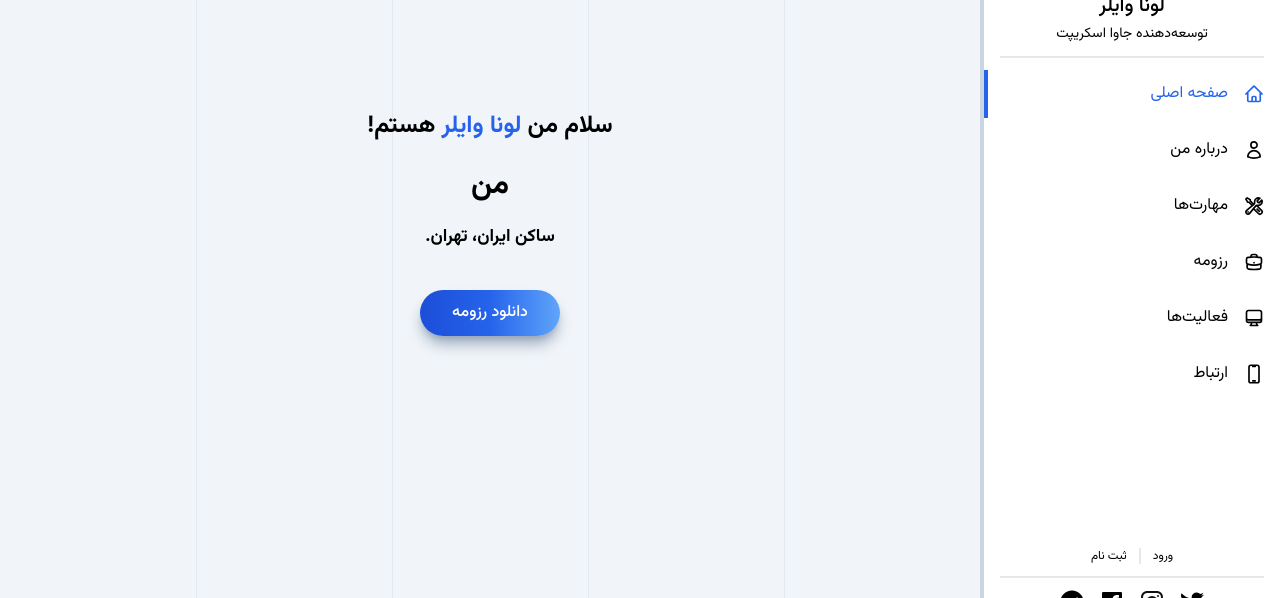
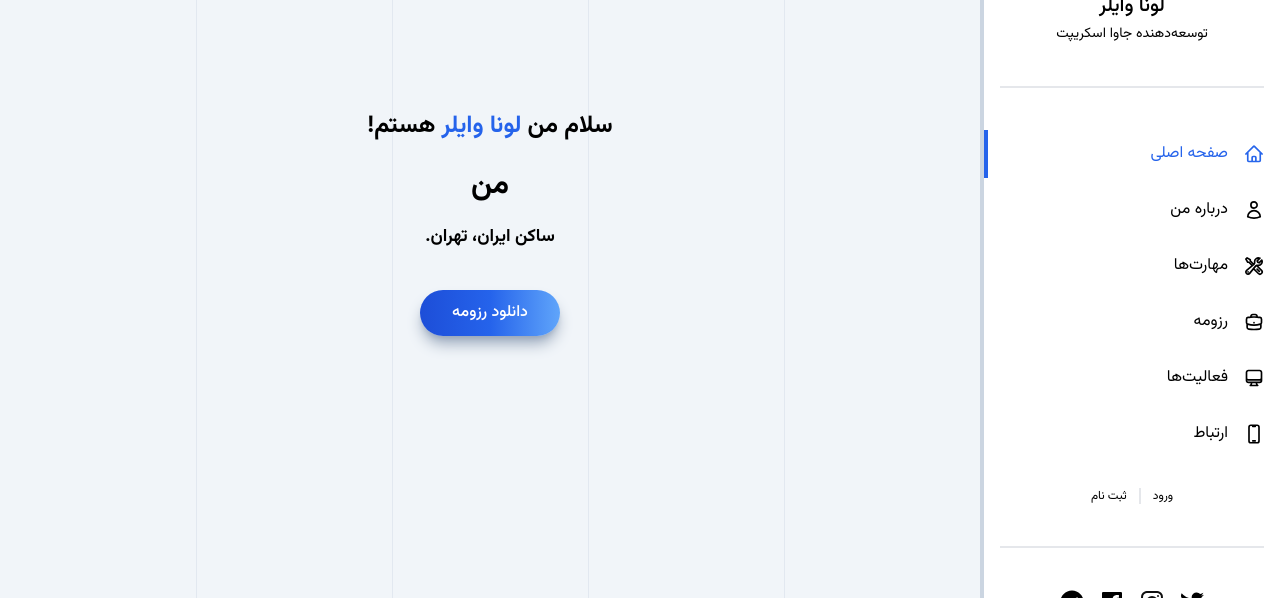
Before and after one commit to arman-mokhtari/next-portfolio, a Next.js app: page / in a window 1280 px wide. Shown: the part 178-776 px from the top of the page. Built offline with nearby package versions, Linux system fonts and the light colour scheme; no server answers.

Commit message:
admin links created

```diff
--- /dev/null
+++ b/src/components/shared/sidebar/AdminDashboardLink.tsx
@@ -0,0 +1,25 @@
+import { checkRole } from "@/utils/roles";
+import Image from "next/image";
+import Link from "next/link";
+import React from "react";
+
+const AdminDashboardLink = () => {
+  if (checkRole("admin"))
+    return (
+      <Link
+        href="/admin/dashboard"
+        className="flex items-center justify-start gap-4 bg-transparent px-4 py-3"
+      >
+        <Image
+          src="/assets/icons/sidebar/dashboard.svg"
+          alt="پنل ادمین"
+          width={20}
+          height={20}
+          className="sidebar-svg"
+        />
+        <p className="base-medium">پنل ادمین</p>
+      </Link>
+    );
+};
+
+export default AdminDashboardLink;
--- /dev/null
+++ b/src/components/shared/sidebar/MobileNavContent.tsx
@@ -0,0 +1,47 @@
+"use client"
+
+import { SheetClose } from "@/components/ui/sheet";
+import { sidebarLinks } from "@/constants";
+import Image from "next/image";
+import Link from "next/link";
+import { usePathname } from "next/navigation";
+
+const MobileNavContent = () => {
+  const pathname = usePathname();
+
+  return (
+    <section className="flex h-full flex-col gap-2 pt-1">
+      {sidebarLinks.map((item) => {
+        const isActive =
+          (pathname.includes(item.route) && item.route.length > 1) ||
+          pathname === item.route;
+
+        return (
+          <SheetClose asChild key={item.route}>
+            <Link
+              href={item.route}
+              className={`${
+                isActive
+                  ? "border-l-4 border-blue-600 text-blue-600"
+                  : "text-dark300_light900"
+              } flex items-center justify-start gap-4 bg-transparent px-4 py-3`}
+            >
+              <Image
+                src={item.imgURL}
+                alt={item.label}
+                width={20}
+                height={20}
+                className={`${isActive ? "active-theme" : "sidebar-svg"}`}
+              />
+              <p className={`${isActive ? "base-bold" : "base-medium"}`}>
+                {item.label}
+              </p>
+            </Link>
+          </SheetClose>
+        );
+      })}
+    </section>
+  );
+};
+
+export default MobileNavContent;
--- a/src/components/shared/sidebar/MobileSidebar.tsx
+++ b/src/components/shared/sidebar/MobileSidebar.tsx
@@ -1,9 +1,3 @@
-"use client";
-
-import Image from "next/image";
-import Link from "next/link";
-import { usePathname } from "next/navigation";
-import { sidebarLinks } from "@/constants";
 import {
   Sheet,
   SheetContent,
@@ -15,44 +9,8 @@ import ProfileImage from "@/common/ProfileImage";
 import Divider from "@/common/Divider";
 import SidebarSocial from "../SocialIcons";
 import SignButtons from "./SignButtons";
-
-const NavContent = () => {
-  const pathname = usePathname();
-
-  return (
-    <section className="flex h-full flex-col gap-2 pt-1">
-      {sidebarLinks.map((item) => {
-        const isActive =
-          (pathname.includes(item.route) && item.route.length > 1) ||
-          pathname === item.route;
-
-        return (
-          <SheetClose asChild key={item.route}>
-            <Link
-              href={item.route}
-              className={`${
-                isActive
-                  ? "border-l-4 border-blue-600 text-blue-600"
-                  : "text-dark300_light900"
-              } flex items-center justify-start gap-4 bg-transparent px-4 py-3`}
-            >
-              <Image
-                src={item.imgURL}
-                alt={item.label}
-                width={20}
-                height={20}
-                className={`${isActive ? "active-theme" : "invert-colors"}`}
-              />
-              <p className={`${isActive ? "base-bold" : "base-medium"}`}>
-                {item.label}
-              </p>
-            </Link>
-          </SheetClose>
-        );
-      })}
-    </section>
-  );
-};
+import AdminDashboardLink from "./AdminDashboardLink";
+import MobileNavContent from "./MobileNavContent";
 
 const MobileSidebar = () => {
   return (
@@ -78,7 +36,10 @@ const MobileSidebar = () => {
           <ProfileImage />
           <Divider />
           <SheetClose asChild>
-            <NavContent />
+            <div>
+              <MobileNavContent />
+              <AdminDashboardLink />
+            </div>
           </SheetClose>
         </div>
 
--- a/src/components/shared/sidebar/RightSidebar.tsx
+++ b/src/components/shared/sidebar/RightSidebar.tsx
@@ -1,56 +1,20 @@
-"use client";
-
-import React from "react";
-import { sidebarLinks } from "@/constants";
-import { usePathname } from "next/navigation";
-import Link from "next/link";
-import Image from "next/image";
 import { SignedOut } from "@clerk/nextjs";
 import ProfileImage from "@/common/ProfileImage";
 import SidebarSocial from "../SocialIcons";
 import Divider from "@/common/Divider";
 import SignButtons from "./SignButtons";
+import AdminDashboardLink from "./AdminDashboardLink";
+import RightSidebarLinks from "./RightSidebarLinks";
 
 const RightSidebar = () => {
-  const pathname = usePathname();
-
   return (
     <section className="sidebar-background light-border custom-scrollbar fixed right-0 top-0 z-50 flex min-h-screen w-[300px] flex-col justify-between overflow-y-auto border-l-4 border-slate-300 py-2 dark:border-slate-800 max-lg:hidden">
       <ProfileImage />
-
       <Divider />
-
-      <div className="flex flex-1 flex-col gap-2">
-        {sidebarLinks.map((item) => {
-          const isActive =
-            (pathname.includes(item.route) && item.route.length > 1) ||
-            pathname === item.route;
-
-          return (
-            <Link
-              href={item.route}
-              key={item.label}
-              className={`${
-                isActive
-                  ? "border-l-4 border-blue-600 text-blue-600"
-                  : "text-dark300_light900"
-              } flex items-center justify-start gap-4 bg-transparent px-4 py-3`}
-            >
-              <Image
-                src={item.imgURL}
-                alt={item.label}
-                width={20}
-                height={20}
-                className={`${isActive ? "active-theme" : "sidebar-svg"}`}
-              />
-              <p className={`${isActive ? "base-bold" : "base-medium"}`}>
-                {item.label}
-              </p>
-            </Link>
-          );
-        })}
+      <div className="flex flex-col gap-2">
+        <RightSidebarLinks />
+        <AdminDashboardLink />
       </div>
-
       <SignedOut>
         <SignButtons />
       </SignedOut>
--- /dev/null
+++ b/src/components/shared/sidebar/RightSidebarLinks.tsx
@@ -0,0 +1,46 @@
+"use client";
+
+import { sidebarLinks } from "@/constants";
+import Image from "next/image";
+import Link from "next/link";
+import { usePathname } from "next/navigation";
+
+import React from "react";
+
+const RightSidebarLinks = () => {
+  const pathname = usePathname();
+  return (
+    <div className="flex flex-1 flex-col gap-2">
+      {sidebarLinks.map((item) => {
+        const isActive =
+          (pathname.includes(item.route) && item.route.length > 1) ||
+          pathname === item.route;
+
+        return (
+          <Link
+            href={item.route}
+            key={item.label}
+            className={`${
+              isActive
+                ? "border-l-4 border-blue-600 text-blue-600"
+                : "text-dark300_light900"
+            } flex items-center justify-start gap-4 bg-transparent px-4 py-3`}
+          >
+            <Image
+              src={item.imgURL}
+              alt={item.label}
+              width={20}
+              height={20}
+              className={`${isActive ? "active-theme" : "sidebar-svg"}`}
+            />
+            <p className={`${isActive ? "base-bold" : "base-medium"}`}>
+              {item.label}
+            </p>
+          </Link>
+        );
+      })}
+    </div>
+  );
+};
+
+export default RightSidebarLinks;
--- a/types/globals.d.ts
+++ b/types/globals.d.ts
@@ -1,3 +1,4 @@
+/* eslint-disable no-unused-vars */
 export { };
 
 // Create a type for the roles
```
Also changed, not shown: public/assets/icons/sidebar/dashboard.svg (added).
